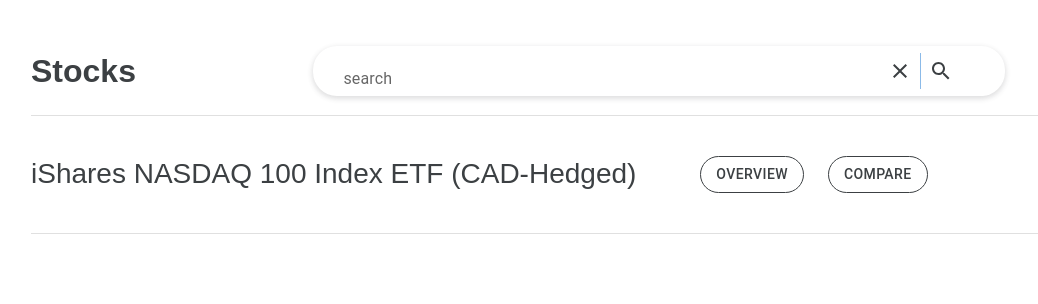
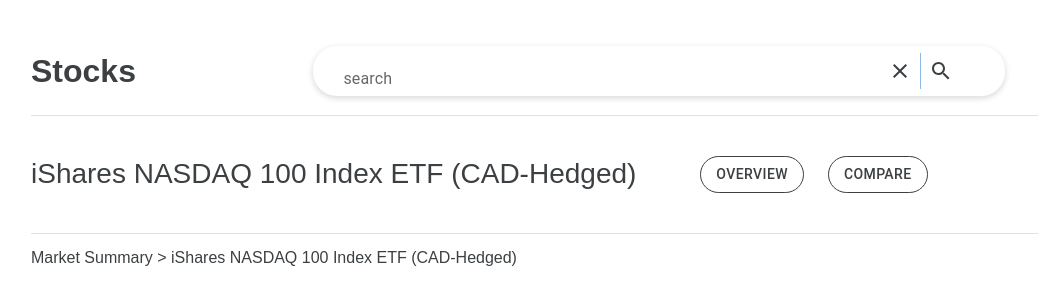
Before and after one commit to PrabhjyotSinghGill/stocks, a React (Create React App) app: page / in a window 1280 px wide. Shown: the top 304 px of the page, without its empty margins (33-1071 px from the left). Built offline with nearby package versions, Linux system fonts and the light colour scheme.

Commit message:
stocks : graph component init.

```diff
--- a/src/App.js
+++ b/src/App.js
@@ -2,7 +2,7 @@
 import "./App.css";
 import Header from "./components/header";
 import Information from "./components/information";
-
+import Graph from "./components/graph";
 
 function App() {
   return (
@@ -11,7 +11,7 @@
       <Divider></Divider>
       <Information></Information>
       <Divider></Divider>
-
+      <Graph></Graph>
     </div>
   );
 }
--- /dev/null
+++ b/src/components/graph.jsx
@@ -0,0 +1,10 @@
+import React from 'react';
+import "../views/graph.css"
+
+function Graph() {
+    return <div className='graph'>
+        Market Summary &gt; iShares NASDAQ 100 Index ETF (CAD-Hedged)
+    </div>
+}
+
+export default Graph;
--- /dev/null
+++ b/src/views/graph.css
@@ -0,0 +1,4 @@
+.graph{
+    padding-top: 15px;
+    font-weight: 300;
+}
```
